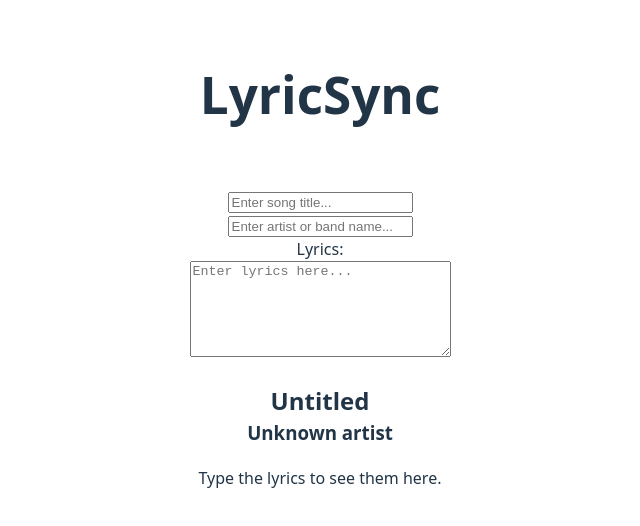
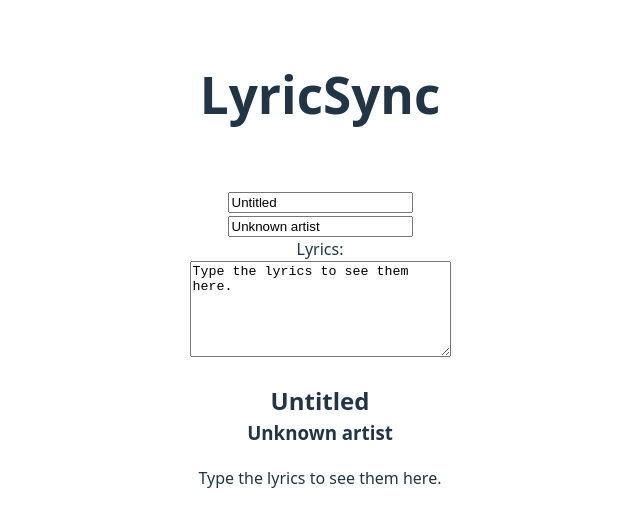
Before and after one commit to christianpjimenez/lyric-sync, a React (Vite) app: page / in a window 1280 px wide. Shown: the top 526 px of the page, without its empty margins (320-960 px from the left). Built offline with nearby package versions, Linux system fonts and the light colour scheme.

Commit message:
Changed structure before adding new components for easier access

```diff
--- a/src/App.jsx
+++ b/src/App.jsx
@@ -4,9 +4,15 @@ import Header from './Header.jsx'
 
 function App() {
 
-  const [lyrics, setLyrics] = useState("");
+  const [song, setSong] = useState({
+    title: "Untitled",
+    artist: "Unknown artist",
+    lyrics: "Type the lyrics to see them here."
+  });
+
+  /*const [lyrics, setLyrics] = useState("");
   const [songTitle, setSongTitle] = useState("");
-  const [artist, setArtist] = useState("");
+  const [artist, setArtist] = useState("");*/
 
   return (
     <>
@@ -16,15 +22,15 @@ function App() {
         <input
           type="text"
           placeholder="Enter song title..."
-          value={songTitle}
-          onChange={(e) => setSongTitle(e.target.value)}
+          value={song.title}
+          onChange={(e) => setSong({...song, title: e.target.value})}
         />
         <br />
         <input
           type="text"
           placeholder="Enter artist or band name..."
-          value={artist}
-          onChange={(e) => setArtist(e.target.value)}
+          value={song.artist}
+          onChange={(e) => setSong({...song, artist: e.target.value})}
         />
         <br />
         <label htmlFor="lyricsArea">Lyrics:</label>
@@ -32,25 +38,25 @@ function App() {
         <textarea
           id="lyricsArea"
           placeholder="Enter lyrics here..."
-          value={lyrics}
-          onChange={(e) => setLyrics(e.target.value)}
+          value={song.lyrics}
+          onChange={(e) => setSong({...song, lyrics: e.target.value})}
           rows="6"
           cols="30"
         />
 
         <h2 className='song-title'>
           <strong>
-            {songTitle || "Untitled"}
+            {song.title || "Untitled"}
           </strong>
         </h2>
         <h3 className='artist-name'>
           <strong>
-            {artist || "Unknown artist"}
+            {song.artist || "Unknown artist"}
           </strong>
         </h3>
         <p>
-          {lyrics
-          ? lyrics.split('\n').map((line, index) => (
+          {song.lyrics
+          ? song.lyrics.split('\n').map((line, index) => (
             <span key={index}>
               {line}
               <br />
--- a/src/Header.jsx
+++ b/src/Header.jsx
@@ -1,4 +1,5 @@
 function Header(){
+
     return (
         <header>
             <h1 className="title">
```
